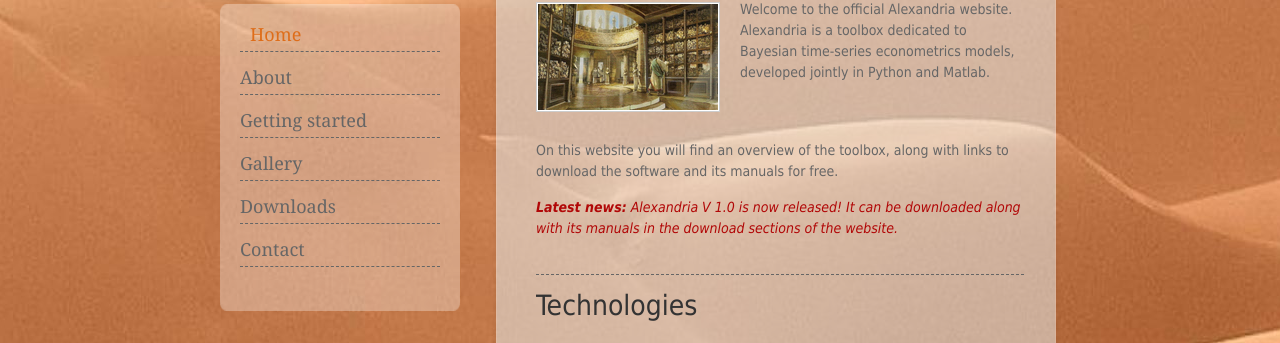
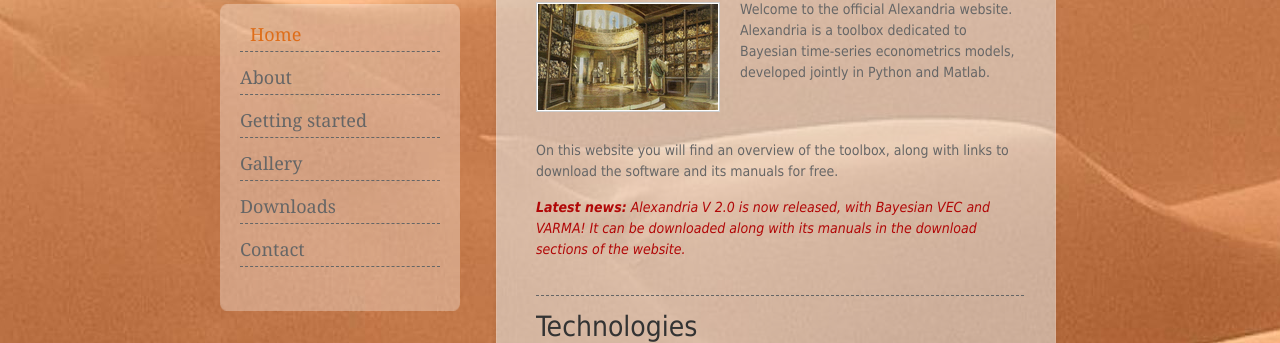
Before and after one commit to alexandria-toolbox/alexandria-toolbox.github.io, a plain HTML site: page index.html in a window 1280 px wide. Shown: the part 136-479 px from the top of the page. Drawn offline with Linux system fonts and the light colour scheme.

Commit message:
update website for version 2.0

```diff
--- a/index.html
+++ b/index.html
@@ -55,7 +55,7 @@
 
                             <p>On this website you will find an overview of the toolbox, along with links to download the software and its manuals for free.</p>
 
-                            <p><em><strong>Latest news:</strong> Alexandria V 1.0 is now released! It can be downloaded along with its manuals in the download sections of the website.</em></p>
+                            <p><em><strong>Latest news:</strong> Alexandria V 2.0 is now released, with Bayesian VEC and VARMA! It can be downloaded along with its manuals in the download sections of the website.</em></p>
 
                          </div>
                          <div class="content_section last_section">
```
Also changed, not shown: 5 other files.
